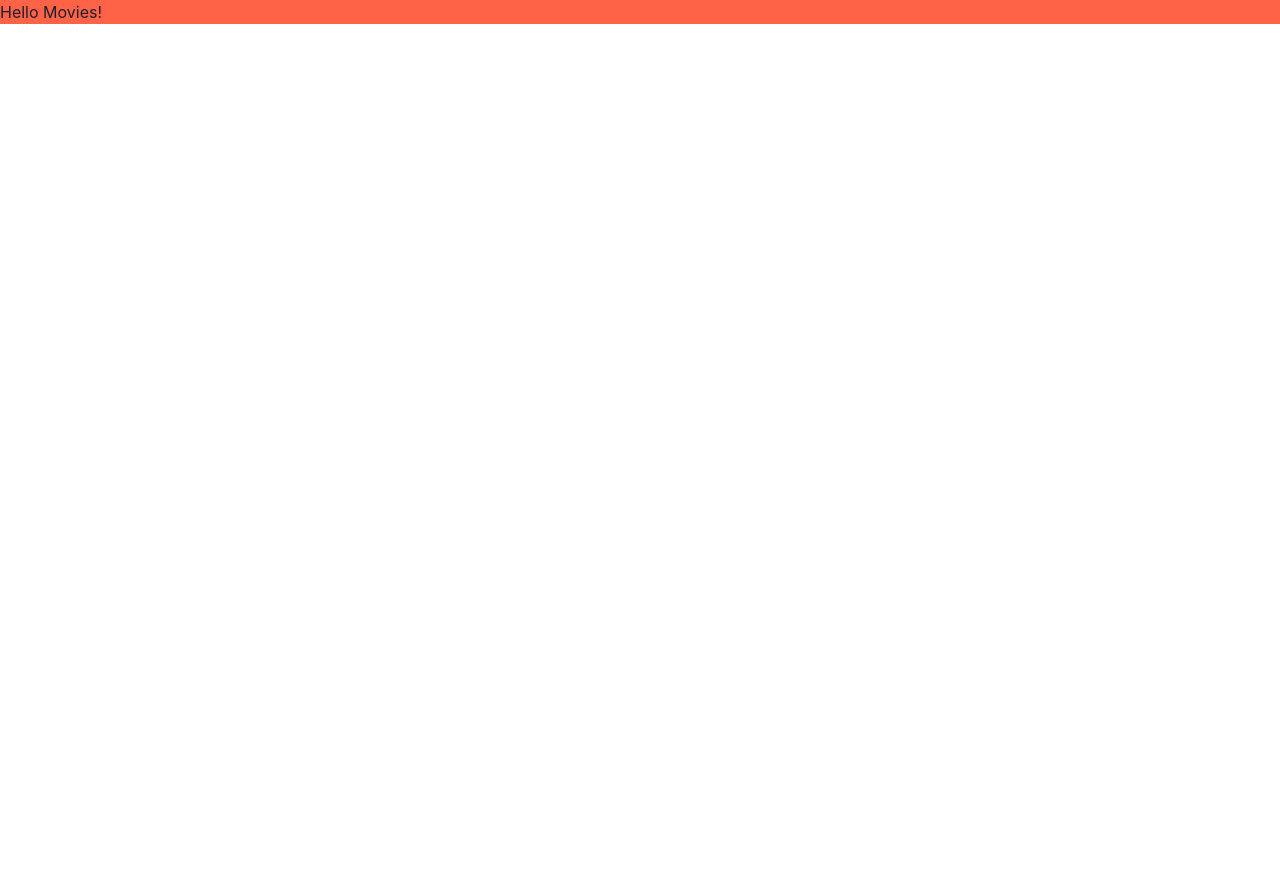
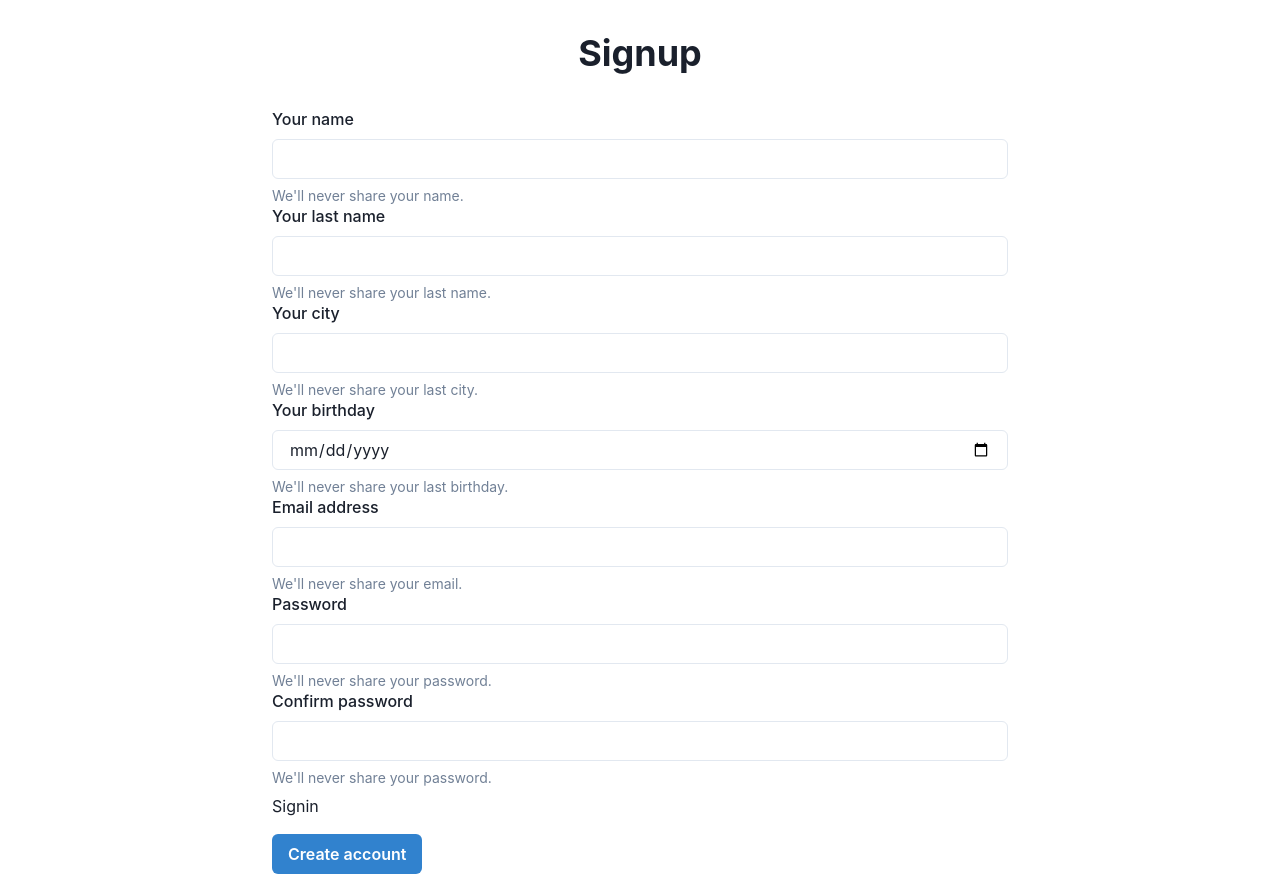
Before and after one commit to erick-sk/movies-tzuzul, a React (Vite) app in the folder frontend/: page /signup in a window 1280 px wide. Before the commit the page ends 800 px from the top, so only its background shows below. Built offline with nearby package versions, Linux system fonts and the light colour scheme.

Commit message:
Add signin and signup pages

```diff
--- a/frontend/package.json
+++ b/frontend/package.json
@@ -12,7 +12,8 @@
     "@emotion/styled": "^11.6.0",
     "framer-motion": "^5.6.0",
     "react": "^17.0.2",
-    "react-dom": "^17.0.2"
+    "react-dom": "^17.0.2",
+    "react-router-dom": "^6.2.1"
   },
   "devDependencies": {
     "@vitejs/plugin-react": "^1.0.7",
--- a/frontend/src/App.jsx
+++ b/frontend/src/App.jsx
@@ -1,10 +1,17 @@
-import { Box } from '@chakra-ui/react';
+import { BrowserRouter as Router, Routes, Route } from 'react-router-dom';
+import Home from './commponents/Home';
+import Signin from './commponents/Signin';
+import Signup from './commponents/Signup';
 
 function App() {
   return (
-    <Box bg="tomato" vw="100%">
-      <h1>Hello Movies!</h1>
-    </Box>
+    <Router>
+      <Routes>
+        <Route path="/" element={<Home />} />
+        <Route path="/signup" element={<Signup />} />
+        <Route path="/signin" element={<Signin />} />
+      </Routes>
+    </Router>
   );
 }
 
--- /dev/null
+++ b/frontend/src/commponents/Home.jsx
@@ -0,0 +1,5 @@
+const Home = () => {
+  return <h1>HOME!</h1>;
+};
+
+export default Home;
--- /dev/null
+++ b/frontend/src/commponents/Signin.jsx
@@ -0,0 +1,46 @@
+import { Link } from 'react-router-dom';
+import {
+  Box,
+  Container,
+  FormControl,
+  FormLabel,
+  FormHelperText,
+  Input,
+  Button,
+  Heading,
+} from '@chakra-ui/react';
+
+const Signin = () => {
+  return (
+    <Box>
+      <Heading m={8} align="center">
+        Signin
+      </Heading>
+      <Container maxW="container.md">
+        <form>
+          <FormControl>
+            <FormLabel htmlFor="email">Email address</FormLabel>
+            <Input id="email" type="email" />
+            <FormHelperText>We'll never share your email.</FormHelperText>
+          </FormControl>
+
+          <FormControl>
+            <FormLabel htmlFor="email">Password</FormLabel>
+            <Input id="email" type="password" />
+            <FormHelperText>We'll never share your password.</FormHelperText>
+          </FormControl>
+
+          <Box mt={2} mb={2}>
+            <Link to="/signup">Create an account!</Link>
+          </Box>
+
+          <Button mt={2} colorScheme="blue">
+            Login
+          </Button>
+        </form>
+      </Container>
+    </Box>
+  );
+};
+
+export default Signin;
--- /dev/null
+++ b/frontend/src/commponents/Signup.jsx
@@ -0,0 +1,78 @@
+import { Link } from 'react-router-dom';
+import {
+  Box,
+  Container,
+  FormControl,
+  FormLabel,
+  FormHelperText,
+  Input,
+  Button,
+  Heading,
+} from '@chakra-ui/react';
+
+const Signup = () => {
+  return (
+    <Box>
+      <Heading m={8} align="center">
+        Signup
+      </Heading>
+      <Container maxW="container.md">
+        <form>
+          <FormControl>
+            <FormLabel htmlFor="name">Your name</FormLabel>
+            <Input id="name" type="text" />
+            <FormHelperText>We'll never share your name.</FormHelperText>
+          </FormControl>
+
+          <FormControl>
+            <FormLabel htmlFor="lastName">Your last name</FormLabel>
+            <Input id="lastName" type="text" />
+            <FormHelperText>We'll never share your last name.</FormHelperText>
+          </FormControl>
+
+          <FormControl>
+            <FormLabel htmlFor="city">Your city</FormLabel>
+            <Input id="city" type="text" />
+            <FormHelperText>We'll never share your last city.</FormHelperText>
+          </FormControl>
+
+          <FormControl>
+            <FormLabel htmlFor="birthday">Your birthday</FormLabel>
+            <Input id="birthday" type="date" />
+            <FormHelperText>
+              We'll never share your last birthday.
+            </FormHelperText>
+          </FormControl>
+
+          <FormControl>
+            <FormLabel htmlFor="email">Email address</FormLabel>
+            <Input id="email" type="email" />
+            <FormHelperText>We'll never share your email.</FormHelperText>
+          </FormControl>
+
+          <FormControl>
+            <FormLabel htmlFor="password">Password</FormLabel>
+            <Input id="password" type="password" />
+            <FormHelperText>We'll never share your password.</FormHelperText>
+          </FormControl>
+
+          <FormControl>
+            <FormLabel htmlFor="password">Confirm password</FormLabel>
+            <Input id="confirmPassword" type="password" />
+            <FormHelperText>We'll never share your password.</FormHelperText>
+          </FormControl>
+
+          <Box mt={2} mb={2}>
+            <Link to="/signin">Signin</Link>
+          </Box>
+
+          <Button mt={2} colorScheme="blue">
+            Create account
+          </Button>
+        </form>
+      </Container>
+    </Box>
+  );
+};
+
+export default Signup;
```
Also changed, not shown: 1 other file (tests, documents, lock files or other folders).
